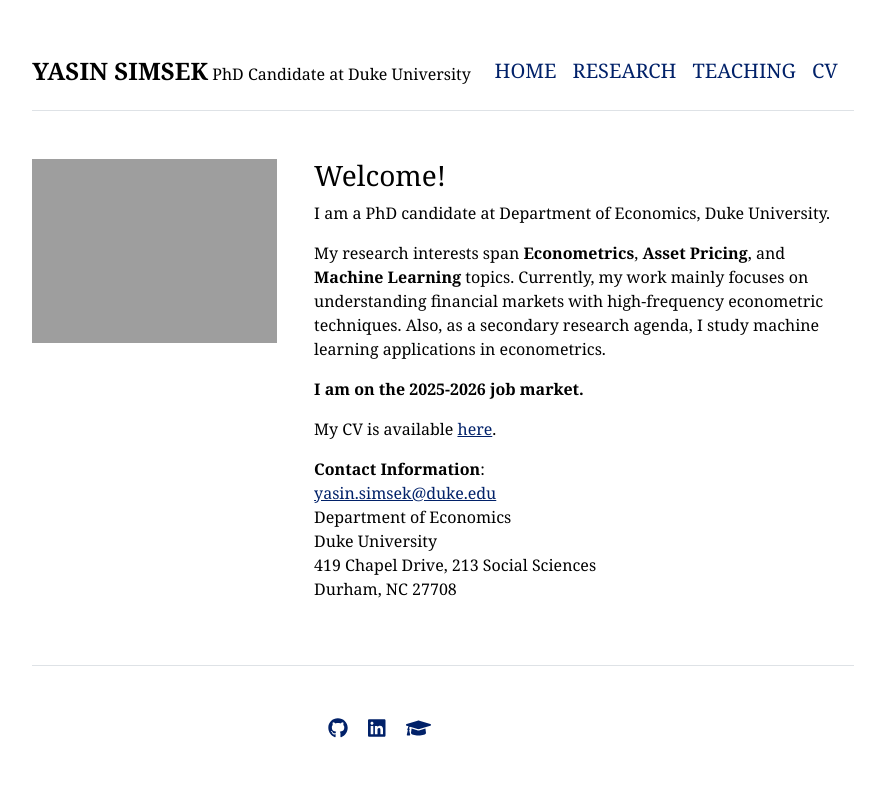
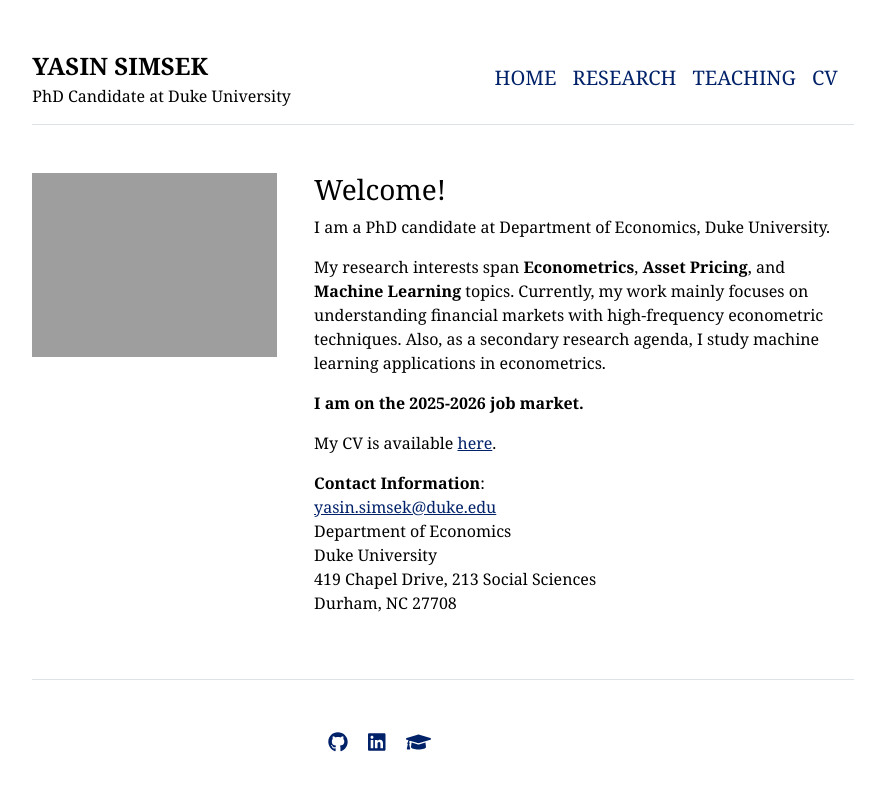
Before and after one commit to yasin-simsek/yasin-simsek.github.io, a Jekyll site: the page built from index.md, in a window 1280 px wide. Shown: the top 791 px of the page, without its empty margins (197-1066 px from the left). Built offline with Jekyll 4.4.1, drawn with Linux system fonts in a browser that asks for light colours.

Commit message:
minor fix

```diff
--- a/_includes/header.html
+++ b/_includes/header.html
@@ -17,8 +17,8 @@
 
 <header class="d-flex flex-column flex-md-row align-items-center pb-3 mb-5 border-bottom">
   <div>
-    <span class="fs-4 fw-bold">{{ site.title }}</span>
-    <span>{{ site.description }}</span>
+    <span class="d-flex align-items-center text-decoration-none fs-4 fw-bold">{{ site.title }}</span>
+    <span class="d-flex align-items-center text-decoration-none">{{ site.description }}</span>
   </div>
   <nav class="d-inline-flex mt-2 mt-md-0 ms-md-auto">
     {% for item in site.data.settings.menu %}
```
